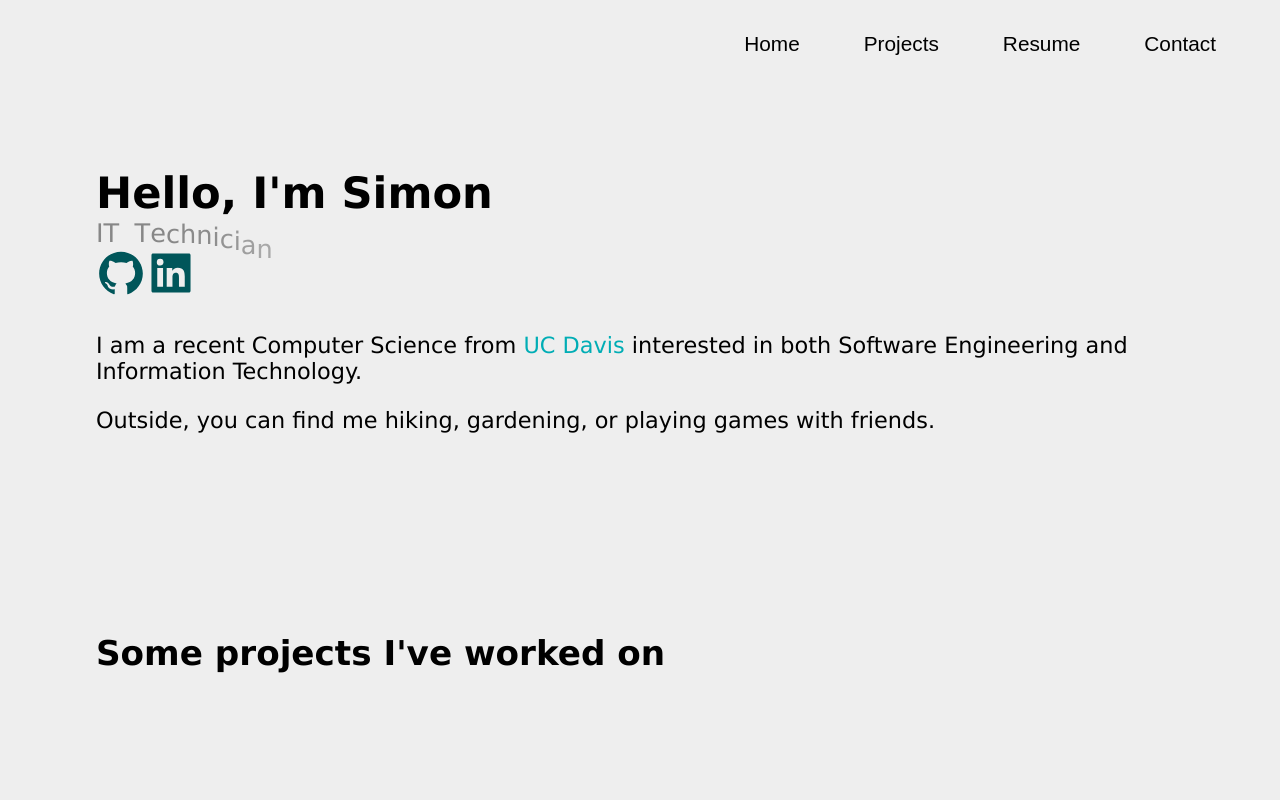
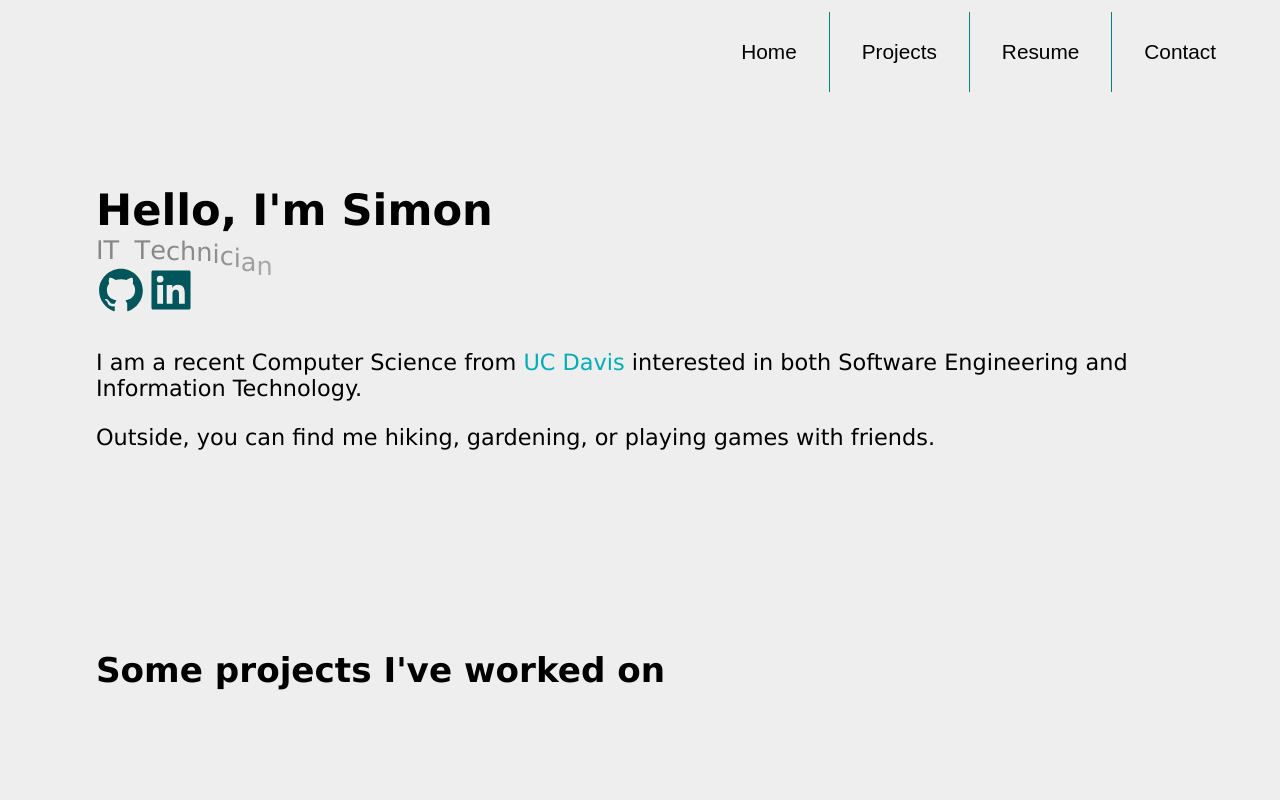
Before and after one commit to SaltMeister/PortfolioWeb, a React (Create React App) app in the folder portfolio/: page / in a window 1280 px wide. Shown: the top 800 px of the page. Built offline with nearby package versions, Linux system fonts and the light colour scheme.

Commit message:
Border Spacers for Navbar

```diff
--- a/portfolio/src/components/HeaderComponent.jsx
+++ b/portfolio/src/components/HeaderComponent.jsx
@@ -14,12 +14,26 @@ export default function HeaderComponent({arrayOfHeaders}){
   return(
     <div className={styles.name}>
       <div className={styles.rightItems}>
-        {arrayOfHeaders.map((value, key) => {
+        {arrayOfHeaders.map((value, index) => {
+          if(index >= arrayOfHeaders.length - 1) {
+            return (
+              <>
+                <button className={styles.header} onClick={() => handleClick(value)}
+                  key={index}>
+                    {value}
+                </button>
+              </>
+            )
+          }
+
           return(
-            <button className={styles.header} onClick={() => handleClick(value)}
-              key={key}>
-                {value}
-            </button>
+            <>
+              <button className={styles.header} onClick={() => handleClick(value)}
+                key={index}>
+                  {value}
+              </button>
+              <hr className={styles.border}></hr>
+            </>
           )
         })}
       </div>
--- a/portfolio/src/css/Header.module.css
+++ b/portfolio/src/css/Header.module.css
@@ -28,3 +28,10 @@
 .leftItems {
   margin-left: 2rem;
 }
+
+.border {
+  width: 1px;
+  background-color: teal;
+  border: 0px;
+  height: 10vh;
+}
```
